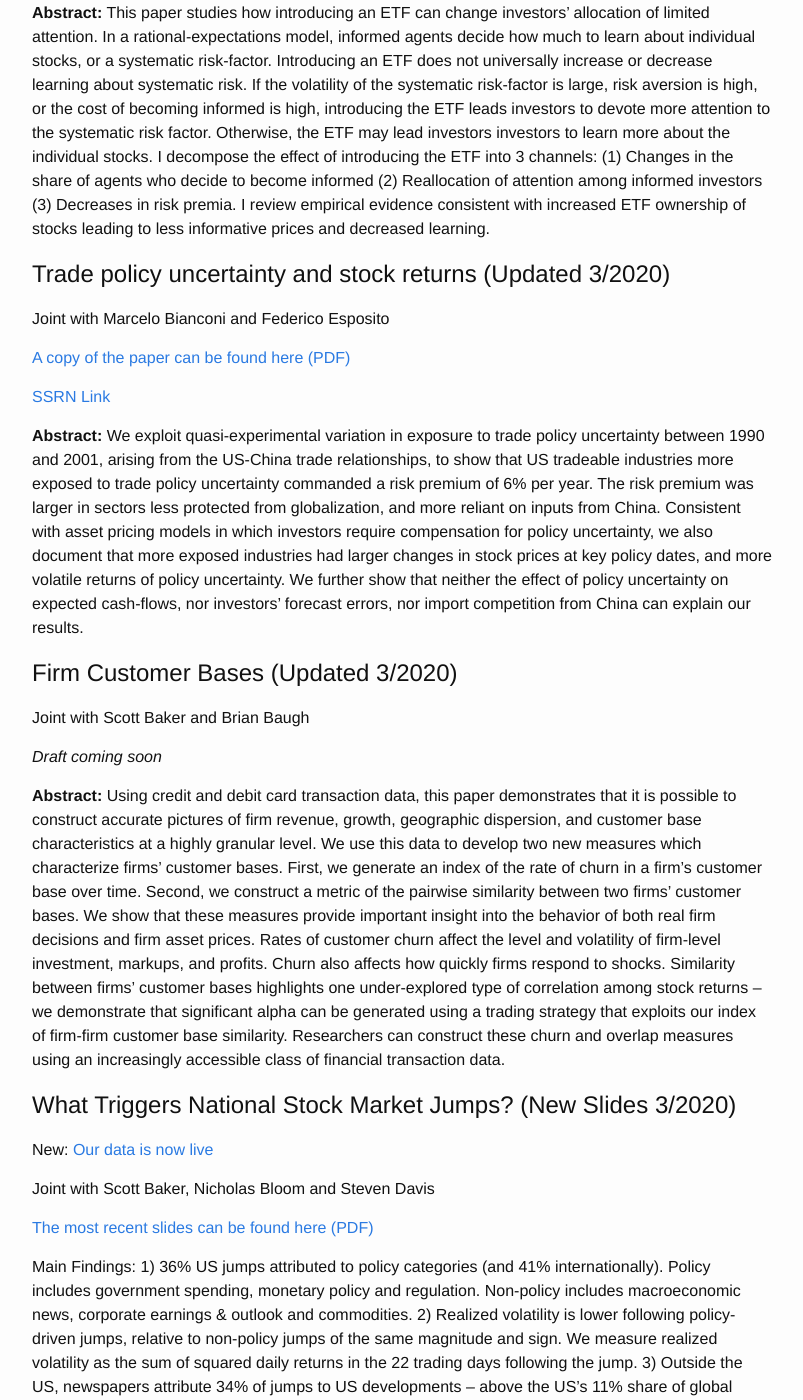
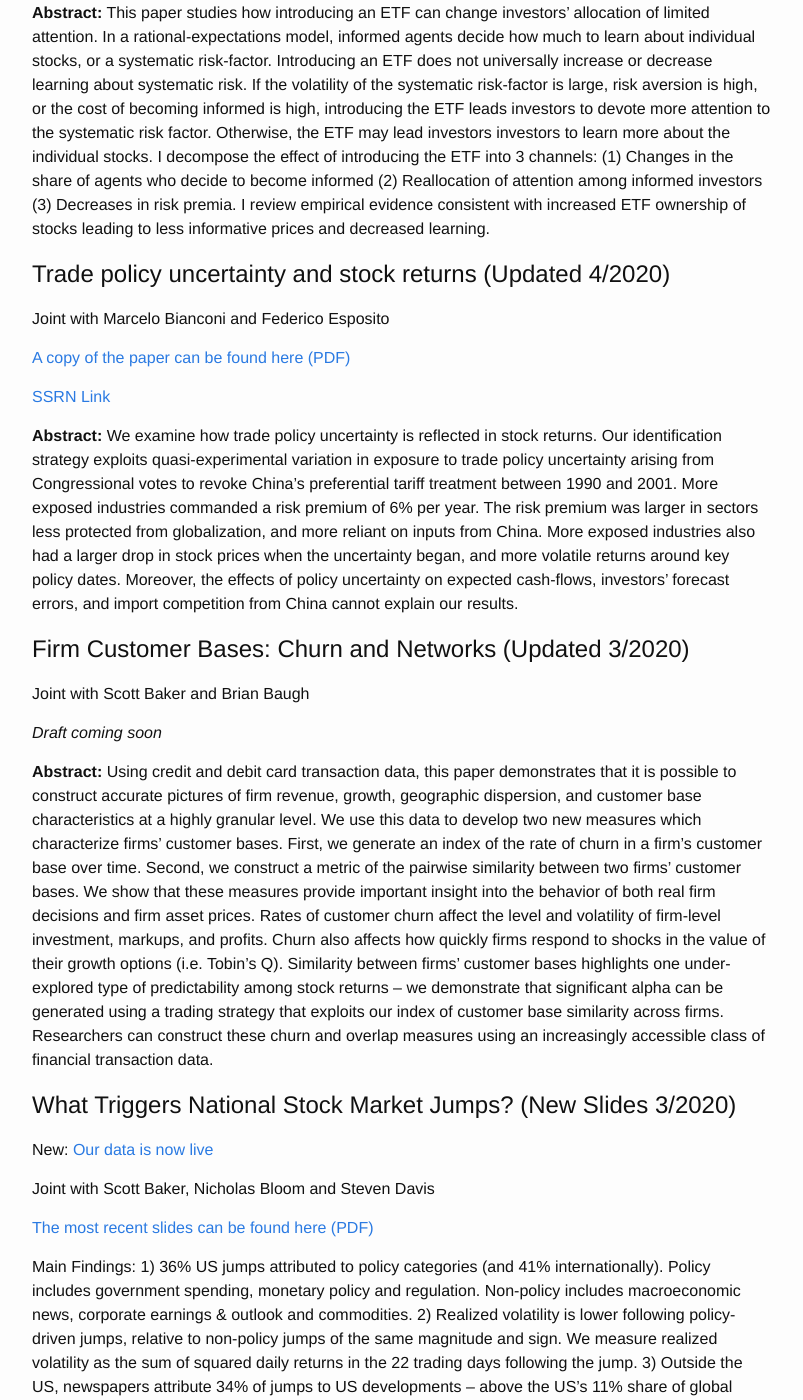
Before and after one commit to mcsammon/mcsammon.github.io, a Jekyll site: the page built from research.md, in a window 1280 px wide and 1400 px high, scrolled down 775 px. Shown: the whole window, without its empty margins (238-1041 px from the left). Built offline with Jekyll 4.4.1, drawn with Linux system fonts in a browser that asks for light colours; comment, search, counter and statistics services are not loaded; some of the changed text lies outside the part shown.

Commit message:
research updates

```diff
--- a/research.md
+++ b/research.md
@@ -48,27 +48,27 @@ of attention among informed investors (3) Decreases in risk premia. I review
 empirical evidence consistent with increased ETF ownership of stocks leading to less
 informative prices and decreased learning.
 
-# Trade policy uncertainty and stock returns (Updated 3/2020)
+# Trade policy uncertainty and stock returns (Updated 4/2020)
 
 Joint with Marcelo Bianconi and Federico Esposito
 
 <p>
-  <a href="/images/bes_trade_7_2019.pdf" target="_blank">
+  <a href="/images/bes_trade.pdf" target="_blank">
     A copy of the paper can be found here (PDF)
   </a>
 </p>
 
 <a href="https://papers.ssrn.com/sol3/papers.cfm?abstract_id=3340700" title="b1">SSRN Link</a>
 
-**Abstract:** We exploit quasi-experimental variation in exposure to trade policy uncertainty between 1990 and 2001, arising from the US-China trade relationships, to show that US tradeable industries more exposed to trade policy uncertainty commanded a risk premium of 6% per year. The risk premium was larger in sectors less protected from globalization, and more reliant on inputs from China. Consistent with asset pricing models in which investors require compensation for policy uncertainty, we also document that more exposed industries had larger changes in stock prices at key policy dates, and more volatile returns of policy uncertainty. We further show that neither the effect of policy uncertainty on expected cash-flows, nor investors' forecast errors, nor import competition from China can explain our results.
+**Abstract:** We examine how trade policy uncertainty is reflected in stock returns. Our identification strategy exploits quasi-experimental variation in exposure to trade policy uncertainty arising from Congressional votes to revoke China's preferential tariff treatment between 1990 and 2001. More exposed industries commanded a risk premium of 6% per year. The risk premium was larger in sectors less protected from globalization, and more reliant on inputs from China. More exposed industries also had a larger drop in stock prices when the uncertainty began, and more volatile returns around key policy dates. Moreover, the effects of policy uncertainty on expected cash-flows, investors' forecast errors, and import competition from China cannot explain our results.
 
-# Firm Customer Bases (Updated 3/2020)
+# Firm Customer Bases: Churn and Networks (Updated 3/2020)
 
 Joint with Scott Baker and Brian Baugh
 
 *Draft coming soon*
 
-**Abstract:** Using credit and debit card transaction data, this paper demonstrates that it is possible to construct accurate pictures of firm revenue, growth, geographic dispersion, and customer base characteristics at a highly granular level. We use this data to develop two new measures which characterize firms' customer bases. First, we generate an index of the rate of churn in a firm's customer base over time. Second, we construct a metric of the pairwise similarity between two firms' customer bases. We show that these measures provide important insight into the behavior of both real firm decisions and firm asset prices. Rates of customer churn affect the level and volatility of firm-level investment, markups, and profits.  Churn also affects how quickly firms respond to shocks. Similarity between firms' customer bases highlights one under-explored type of correlation among stock returns -- we demonstrate that significant alpha can be generated using a trading strategy that exploits our index of firm-firm customer base similarity. Researchers can construct these churn and overlap measures using an increasingly accessible class of financial transaction data.
+**Abstract:**  Using credit and debit card transaction data, this paper demonstrates that it is possible to construct accurate pictures of firm revenue, growth, geographic dispersion, and customer base characteristics at a highly granular level. We use this data to develop two new measures which characterize firms’ customer bases. First, we generate an index of the rate of churn in a firm’s customer base over time. Second, we construct a metric of the pairwise similarity between two firms’ customer bases. We show that these measures provide important insight into the behavior of both real firm decisions and firm asset prices. Rates of customer churn affect the level and volatility of firm-level investment, markups, and profits. Churn also affects how quickly firms respond to shocks in the value of their growth options (i.e. Tobin’s Q). Similarity between firms’ customer bases highlights one under-explored type of predictability among stock returns – we demonstrate that significant alpha can be generated using a trading strategy that exploits our index of customer base similarity across firms. Researchers can construct these churn and overlap measures using an increasingly accessible class of financial transaction data.
 
 # What Triggers National Stock Market Jumps? (New Slides 3/2020)
 
@@ -102,3 +102,15 @@ Joint with Ravi Jagannathan and Ashwin Ravikumar
   </a>
 </p>
 **Abstract:** We find that money managers could reduce portfolio risk by incorporating Environmental, Social, and Governance (ESG) criteria into their investment process. ESG-related issues can cause sudden regulatory changes and shifts in consumer tastes, resulting in large asset price swings which leave investors limited time to react. By incorporating ESG criteria in their investment strategy, money managers can tilt their holdings towards firms which are well prepared to deal with these changes, thereby managing exposure to these rare but potentially large risks.
+
+## Shorter Writings and Policy Pieces
+
+# The Unprecedented Stock Market Reaction to COVID-19"
+
+Joint with Scott baker Nicholas Bloom, Steven J. Davis, Kyle Kost, Marco Sammon, and Tasaneeya Viratyosin.  Published in CEPR Vox
+
+<p>
+  <a href="/images/StockMarkets_COVID.pdf" target="_blank">
+    A copy of the paper can be found here (PDF)
+  </a>
+</p>
```
Also changed, not shown: 2 other files.
